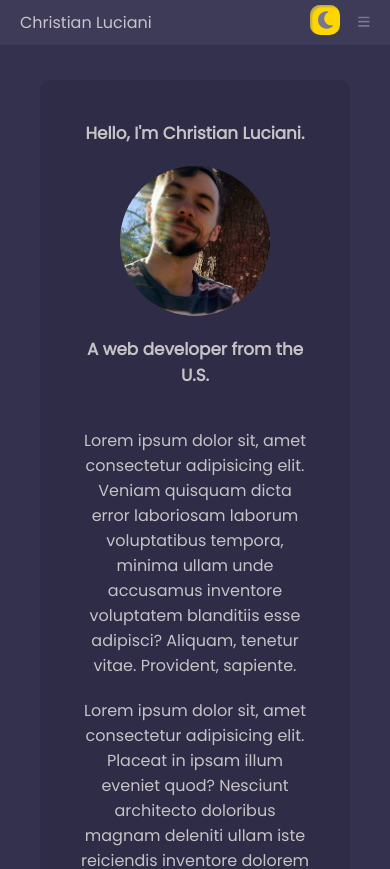
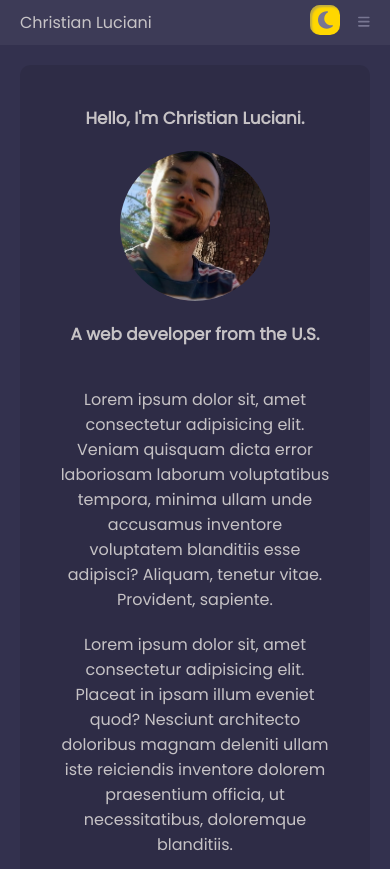
Before and after one commit to LucianiChristian/PersonalSite, a React (Create React App) app: page / in a window 390 px wide. Shown: the top 869 px of the page. Built offline with nearby package versions, Linux system fonts and the light colour scheme.

Commit message:
Stop the wandering

```diff
--- a/src/components/Home/Home.scss
+++ b/src/components/Home/Home.scss
@@ -4,7 +4,7 @@
     align-items: center;
     gap: 40px;
 
-    height: 100%;
+    min-height: 90vh;
 
     padding: 40px;
 
--- a/src/components/Layout/Layout.scss
+++ b/src/components/Layout/Layout.scss
@@ -1,13 +1,17 @@
 .page {
     min-height: 100vh;
-    padding-top: 80px;
-    padding-left: 180px;
-    padding-right: 40px;
+    padding-top: 5vh;
+    padding-bottom: 5vh;
+    padding-left: 160px;
+    padding-right: 30px;
     overflow: auto;
 }
 
 @media (max-width: 600px) {
     .page {
-        padding-left: 40px;
+        padding-top: 65px;
+        padding-bottom: 20px;
+        padding-left: 20px;
+        padding-right: 20px;
     }
 }
```
